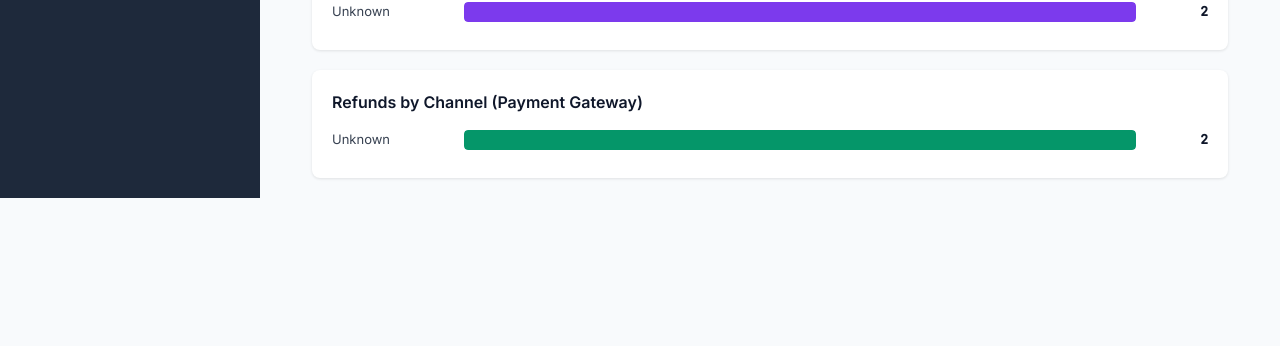
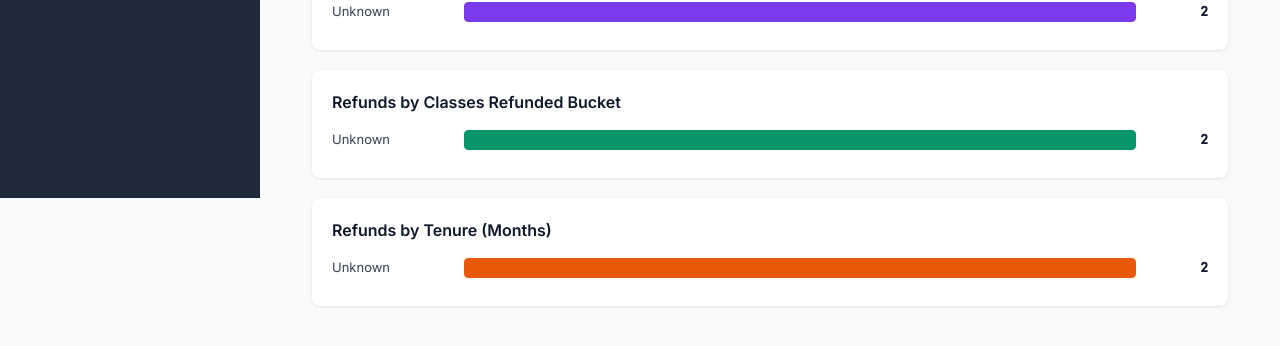
Before and after one commit to soumyasadhu-crypto/customer-journey, a React (Vite) app: page / in a window 1280 px wide. Both pictures are taken after a click on the element "Analytics". Shown: the part 602-948 px from the top of the page. Before the commit the page ends 832 px from the top, so only its background shows below. Built offline with nearby package versions, Linux system fonts and the light colour scheme; no server answers.

Commit message:
Add refunds by classes bucket and tenure

```diff
--- a/src/components/Analytics.jsx
+++ b/src/components/Analytics.jsx
@@ -48,6 +48,8 @@ export default function Analytics({ data, rawData }) {
     refundsByMonth,
     refundsByRegion,
     refundsByChannel,
+    refundsByClassesBucket,
+    refundsByTenure,
     avgClassesCompleted,
     totalRefundedINR,
     totalReferrals,
@@ -180,10 +182,16 @@ export default function Analytics({ data, rawData }) {
             {renderBarChart(refundsByRegion, totalRefunds, '#7C3AED')}
           </div>
 
-          {/* Refunds by Channel */}
+          {/* Refunds by Classes Refunded Bucket */}
           <div style={{ padding: 20, background: '#fff', borderRadius: 8, boxShadow: '0 1px 3px rgba(0,0,0,0.1)' }}>
-            <h4 style={{ fontSize: 16, fontWeight: 600, marginBottom: 16 }}>Refunds by Channel (Payment Gateway)</h4>
-            {renderBarChart(refundsByChannel, totalRefunds, '#059669')}
+            <h4 style={{ fontSize: 16, fontWeight: 600, marginBottom: 16 }}>Refunds by Classes Refunded Bucket</h4>
+            {renderBarChart(refundsByClassesBucket, totalRefunds, '#059669')}
+          </div>
+
+          {/* Refunds by Tenure */}
+          <div style={{ padding: 20, background: '#fff', borderRadius: 8, boxShadow: '0 1px 3px rgba(0,0,0,0.1)' }}>
+            <h4 style={{ fontSize: 16, fontWeight: 600, marginBottom: 16 }}>Refunds by Tenure (Months)</h4>
+            {renderBarChart(refundsByTenure, totalRefunds, '#EA580C')}
           </div>
         </div>
       )}
--- a/src/data/periscopeData.js
+++ b/src/data/periscopeData.js
@@ -241,11 +241,18 @@ export function useFunnelData() {
       refundsByRegion[reg] = (refundsByRegion[reg] || 0) + 1;
     });
 
-    // Refunds by channel (from payment gateway or mode)
-    const refundsByChannel = {};
+    // Refunds by classes_refunded_bucket (e.g., 0-12, 13-24, etc.)
+    const refundsByClassesBucket = {};
     filteredRefunds.forEach(r => {
-      const channel = r.payment_gateway || r.refund_mode || 'Unknown';
-      refundsByChannel[channel] = (refundsByChannel[channel] || 0) + 1;
+      const bucket = r.classes_refunded_bucket || 'Unknown';
+      refundsByClassesBucket[bucket] = (refundsByClassesBucket[bucket] || 0) + 1;
+    });
+
+    // Refunds by tenure (months)
+    const refundsByTenure = {};
+    filteredRefunds.forEach(r => {
+      const tenure = r.tenure || 'Unknown';
+      refundsByTenure[tenure] = (refundsByTenure[tenure] || 0) + 1;
     });
 
     // Average classes completed before refund
@@ -271,7 +278,9 @@ export function useFunnelData() {
       refundsByReason: refundsByMonth,
       refundsByMonth,
       refundsByRegion,
-      refundsByChannel,
+      refundsByChannel: refundsByClassesBucket,
+      refundsByClassesBucket,
+      refundsByTenure,
       avgClassesCompleted,
       totalRefundedINR,
       totalReferrals,
```
